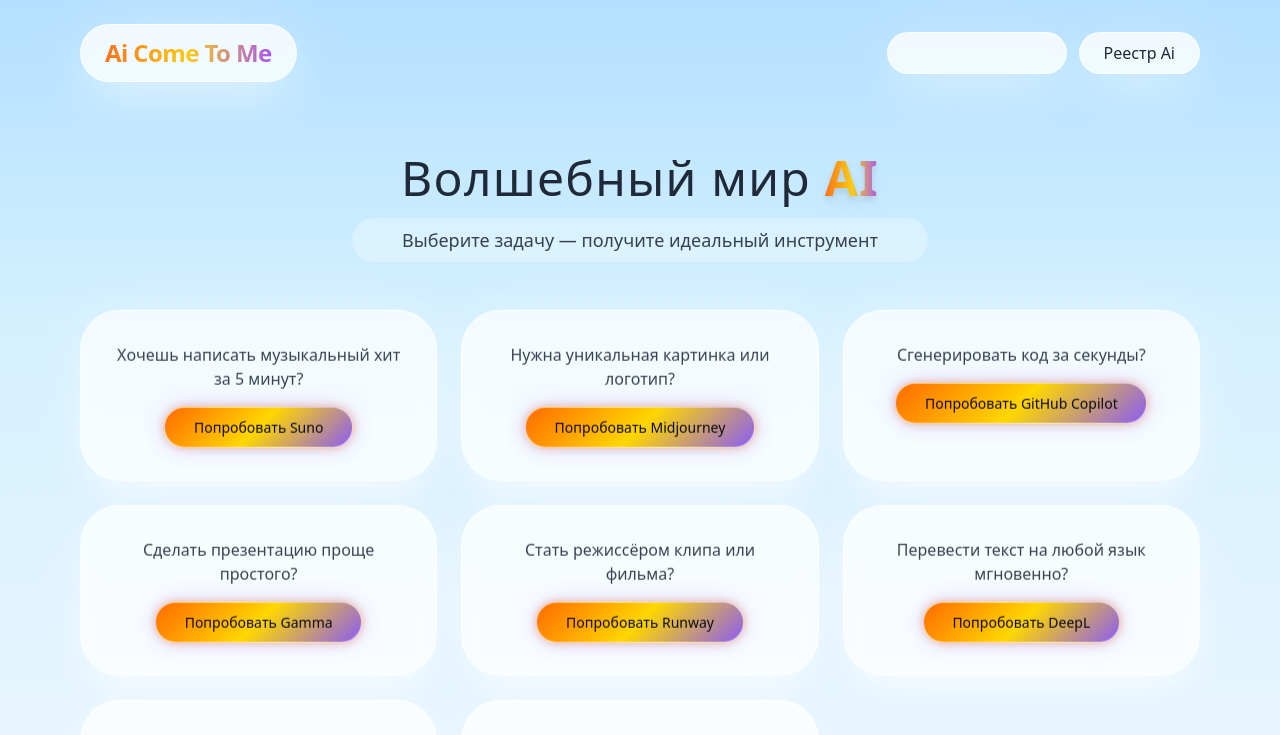
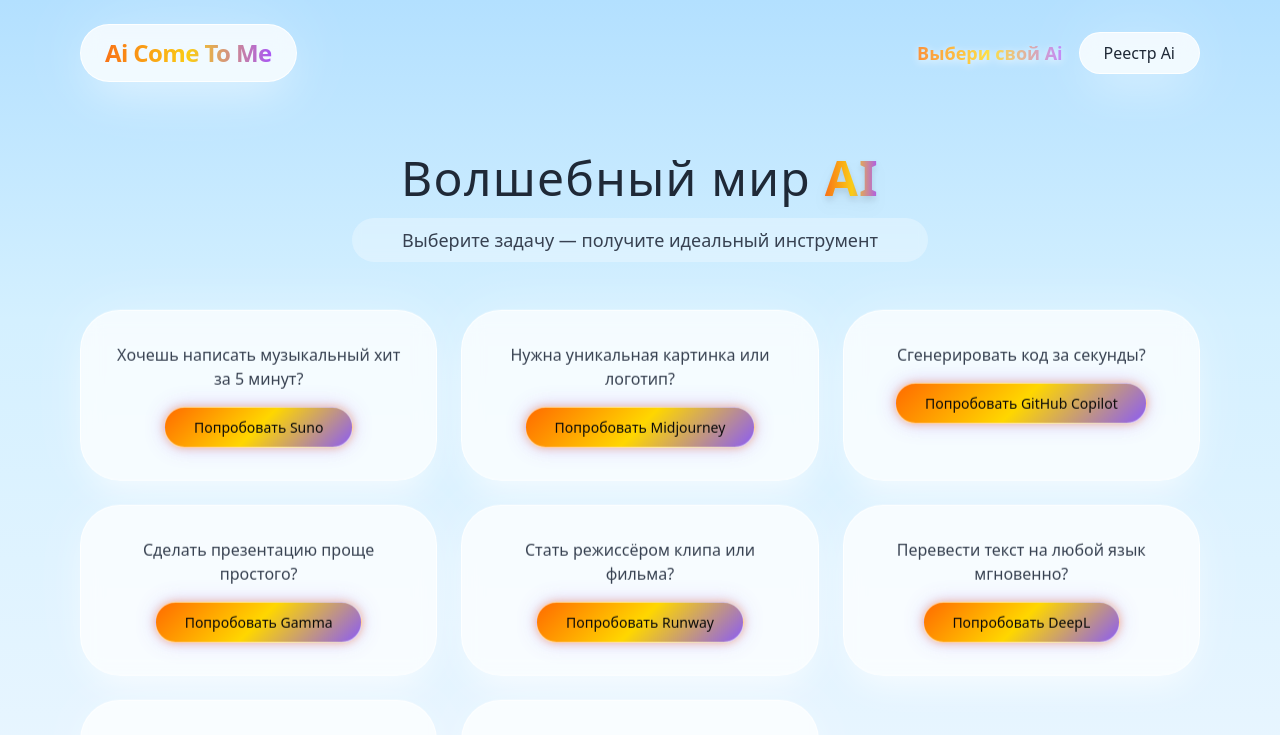
Before and after one commit to dadadaartur/arthurcrm, a Next.js app: page / in a window 1280 px wide. Shown: the top 735 px of the page. Built offline with nearby package versions, Linux system fonts and the light colour scheme; no server answers; the database is empty.

Commit message:
Update Layout.js

```diff
--- a/components/Layout.js
+++ b/components/Layout.js
@@ -5,19 +5,23 @@
     <div className="min-h-screen flex flex-col">
       <header className="bg-transparent">
         <div className="max-w-6xl mx-auto px-4 py-6 flex justify-between items-center">
+          {/* Логотип на облаке */}
           <Link href="/" className="cloud px-6 py-3 select-none">
             <span className="text-2xl font-bold tracking-tight bg-gradient-to-r from-orange-500 via-yellow-400 to-purple-500 bg-clip-text text-transparent">
               Ai Come To Me
             </span>
           </Link>
 
-          <nav className="flex gap-3">
+          <nav className="flex gap-4 items-center">
+            {/* Кнопка без облака, яркий текст с тенью */}
             <Link
               href="/"
-              className="cloud px-6 py-2 font-semibold bg-gradient-to-r from-orange-500 via-yellow-400 to-purple-500 bg-clip-text text-transparent hover:scale-105 transition-transform select-none"
+              className="font-semibold text-lg bg-gradient-to-r from-orange-400 via-yellow-300 to-purple-400 bg-clip-text text-transparent hover:scale-105 transition-transform select-none drop-shadow-[0_2px_4px_rgba(255,255,255,0.8)]"
             >
               Выбери свой Ai
             </Link>
+
+            {/* Реестр на облаке (читается отлично) */}
             <Link
               href="/catalog"
               className="cloud px-6 py-2 text-gray-800 hover:text-purple-600 transition select-none font-medium"
```
